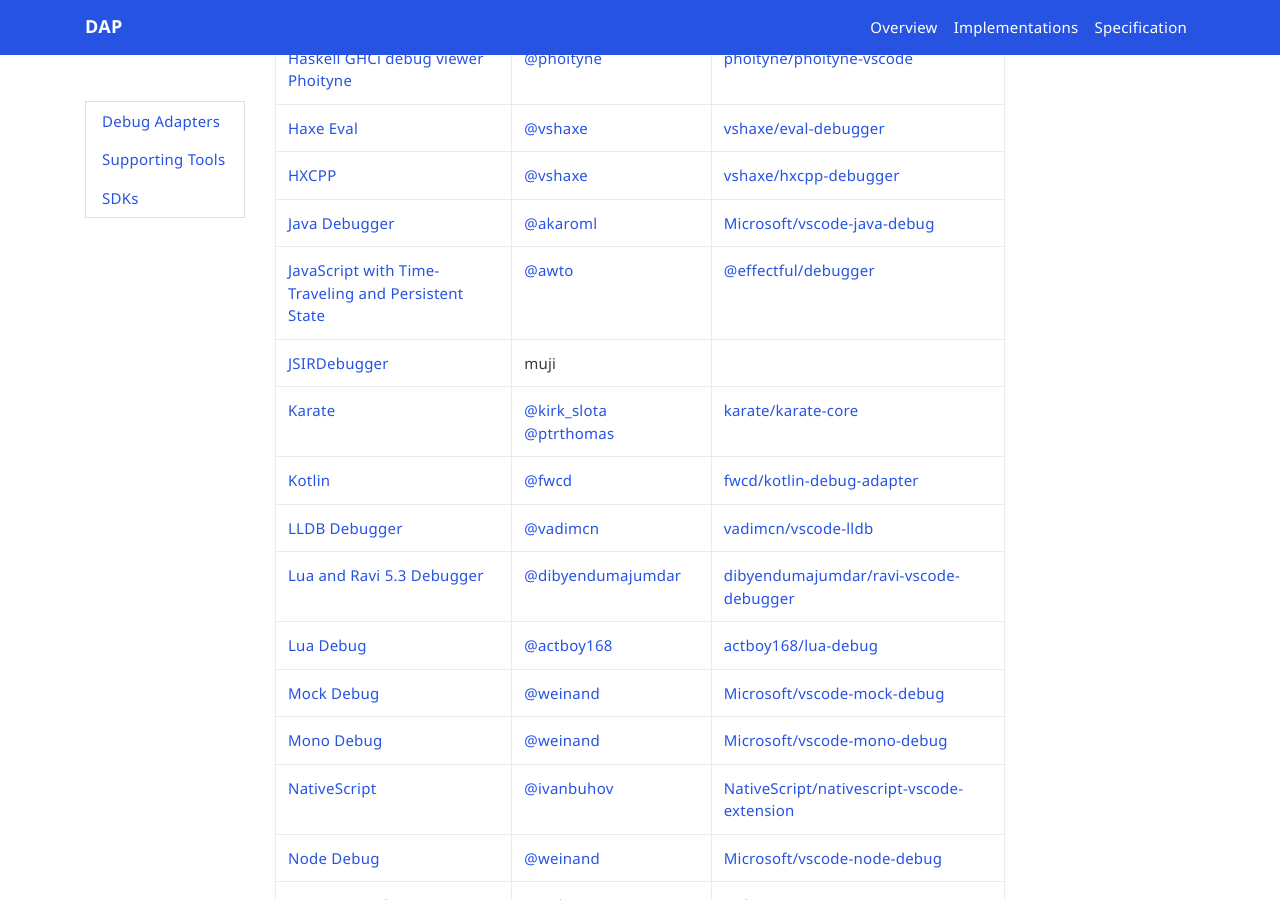
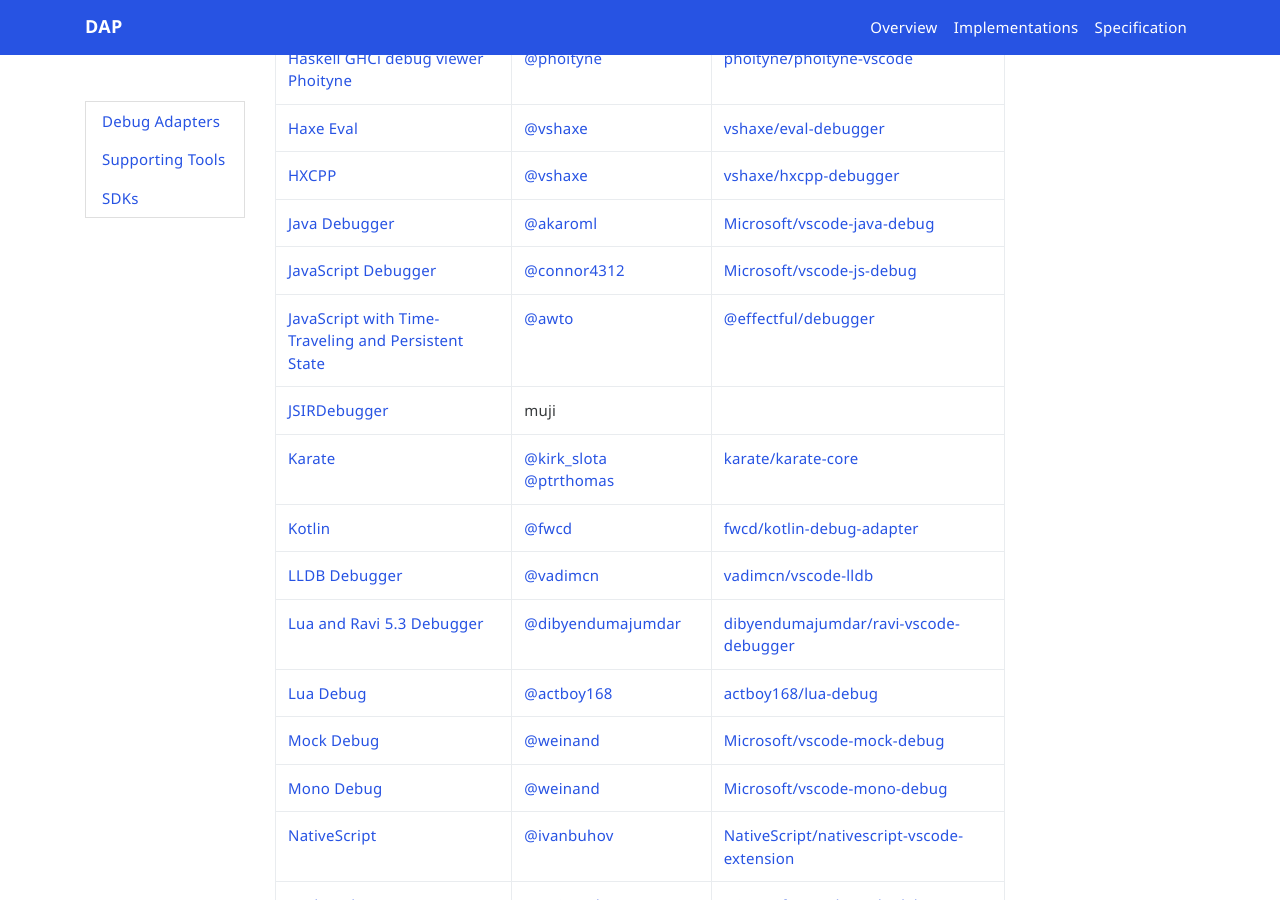
Before and after one commit to microsoft/debug-adapter-protocol, a Jekyll site: the page built from _implementors/adapters.md, in a window 1280 px wide and 900 px high, scrolled down 1557 px. Built offline with Jekyll 4.4.1, drawn with Linux system fonts in a browser that asks for light colours; nearby versions of some CDN libraries; comment, search, counter and statistics services are not loaded.

Commit message:
add js-debug as implementor
Fixes https://github.com/microsoft/vscode-js-debug/issues/1118

```diff
--- a/_implementors/adapters.md
+++ b/_implementors/adapters.md
@@ -39,6 +39,7 @@
 [Haxe Eval](https://marketplace.visualstudio.com/items?itemName=nadako.vshaxe)|[@vshaxe](https://github.com/vshaxe/)|[vshaxe/eval-debugger](https://github.com/vshaxe/eval-debugger)
 [HXCPP](https://marketplace.visualstudio.com/items?itemName=vshaxe.hxcpp-debugger)|[@vshaxe](https://github.com/vshaxe/)|[vshaxe/hxcpp-debugger](https://github.com/vshaxe/hxcpp-debugger)
 [Java Debugger](https://marketplace.visualstudio.com/items?itemName=vscjava.vscode-java-debug)|[@akaroml](https://github.com/akaroml)|[Microsoft/vscode-java-debug](https://github.com/Microsoft/vscode-java-debug)
+[JavaScript Debugger](https://marketplace.visualstudio.com/items?itemName=ms-vscode.js-debug)|[@connor4312](https://github.com/connor4312)|[Microsoft/vscode-js-debug](https://github.com/microsoft/vscode-js-debug)
 [JavaScript with Time-Traveling and Persistent State](https://marketplace.visualstudio.com/items?itemName=effectful.debugger)|[@awto](https://github.com/awto)|[@effectful/debugger](https://github.com/awto/effectfuljs/tree/master/packages/vscode-debugger)
 [JSIRDebugger](https://marketplace.visualstudio.com/items?itemName=muji.jsirdebugger)|muji
 [Karate](https://marketplace.visualstudio.com/items?itemName=kirkslota.karate-runner)|[@kirk_slota](https://twitter.com/kirk_slota) [@ptrthomas](https://twitter.com/ptrthomas)|[karate/karate-core](https://github.com/intuit/karate/tree/develop/karate-core/src/main/java/com/intuit/karate/debug)
```
